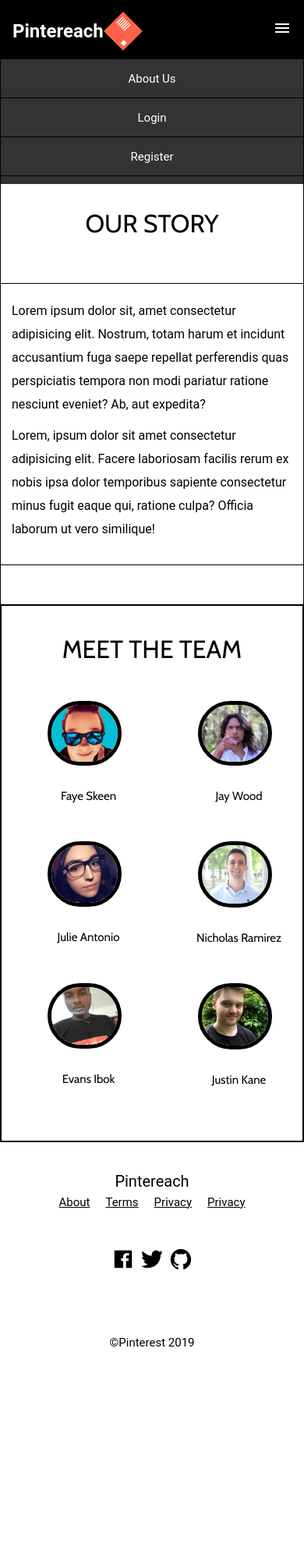
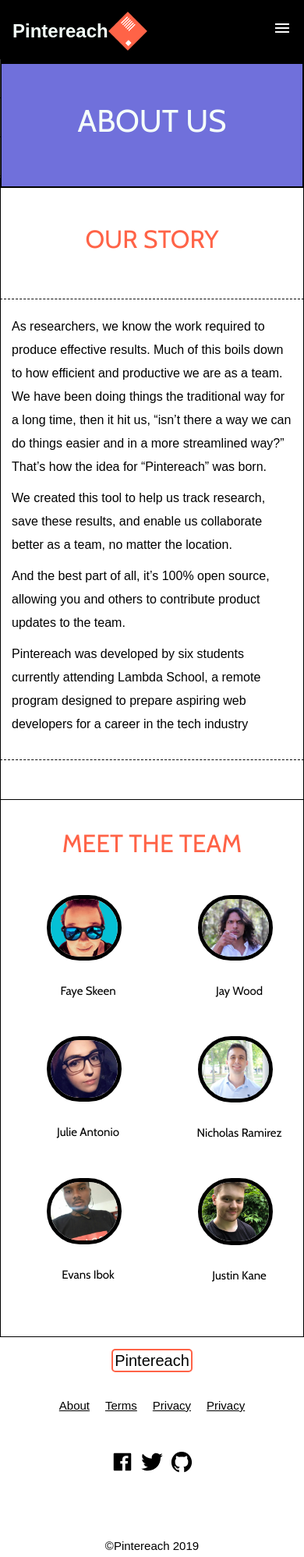
Before and after one commit to Build-Week-Pintereach-1/Marketing-page, a plain HTML site: page about.html in a window 390 px wide. Shown: the top 1997 px of the page at 78% size. Before the commit the page ends 1760 px from the top, so only its background shows below. Drawn offline with nearby package versions, Linux system fonts and the light colour scheme.

Commit message:
finished marketing site

```diff
--- a/about.html
+++ b/about.html
@@ -3,7 +3,7 @@
     <head>
         <meta charset="utf-8">
 
-        <title>Pintereach</title>
+        <title>About Us | Pintereach</title>
         <meta name="viewport" content="width=device-width, initial-scale=1.0">
         <link href="https://fonts.googleapis.com/css?family=Cabin&display=swap" rel="stylesheet">
         <link rel="stylesheet" href="css/aboutpage.css">
@@ -14,8 +14,8 @@
 
         <header>
             <img src="/img/logo/pintereach-icon.png" alt="">
-            <div class="logo">Pintereach</div>
-            <nav class="active">
+            <div class="logo" id="home"><a href="index.html">Pintereach</a></div>
+            <nav>
                 <ul>
                     <li><a href="about.html">About Us</a></li>
                     <li><a href="#">Login</a></li>
@@ -36,8 +36,11 @@
             <div class="our-story">
                 <h2>OUR STORY</h2>
                 <div class="text-box">
-                    <p>Lorem ipsum dolor sit, amet consectetur adipisicing elit. Nostrum, totam harum et incidunt accusantium fuga saepe repellat perferendis quas perspiciatis tempora non modi pariatur ratione nesciunt eveniet? Ab, aut expedita?</p>
-                    <p>Lorem, ipsum dolor sit amet consectetur adipisicing elit. Facere laboriosam facilis rerum ex nobis ipsa dolor temporibus sapiente consectetur minus fugit eaque qui, ratione culpa? Officia laborum ut vero similique!</p>
+                    <p>As researchers, we know the work required to produce effective results. Much of this boils down to how efficient and productive we are as a team. We have been doing things the traditional way for a long time, then it hit us, “isn’t there a way we can do things easier and in a more streamlined way?” That’s how the idea for “Pintereach” was born.</p>
+                    <p>We created this tool to help us track research, save these results, and enable us collaborate better as a team, no matter the location.</p>
+                    <p>And the best part of all, it’s 100% open source, allowing you and others to contribute product updates to the team.</p>
+                    <p>Pintereach was developed by six students currently attending Lambda School, a remote program designed to prepare aspiring web developers for a career in the tech industry</p>
+
                 </div>
             </div>
             <div class="team">
@@ -104,7 +107,7 @@
         <footer>
             <div class="links">
                 <div class="logo">
-                    <span>Pintereach</span>
+                    <span><a href="#home">Pintereach</a></span>
                 </div>
                 <div class="footernav">
                     <ul>
@@ -121,7 +124,7 @@
                 </div>
             </div>
             <div class="copyright">
-                <span>&COPY;Pinterest 2019</span>
+                <span>&COPY;Pintereach 2019</span>
             </div>
         </footer>
 
--- a/less/aboutpage.less
+++ b/less/aboutpage.less
@@ -4,16 +4,25 @@
 @import "global";
 @import "nav";
 
+.toggle-class {
+    display: none;
+}
+
 .main-content {
-    margin-top: 50px;
+    margin-top: 70px;
     border: 1px solid black;
     height: auto;
+    margin-bottom: 1rem;
     .banner {
         height: 20vh;
         border: 1px solid black;
         display: flex;
         justify-content: center;
         align-items: center;
+        background-color: #7070db;
+        h1 {
+            color: #F5FFFA;
+        }
     }
     .our-story {
         border-top: 1px solid black;
@@ -25,10 +34,11 @@
         h2 {
             text-align: center;
             margin: 5rem;
+            color: #FF6347;
         }
         .text-box {
-            border-top: 1px solid black;
-            border-bottom: 1px solid black;
+            border-top: 1px dashed black;
+            border-bottom: 1px dashed black;
             width: 600px;
             margin-bottom: 5rem;
             padding: 2rem;
@@ -41,7 +51,6 @@
         }
     }
     .team  {
-        border: 1px solid black;
         display: flex;
         justify-content: center;
         .team-container {
@@ -58,6 +67,7 @@
             .title {
                 text-align: center;
                 margin-top: 4rem;
+                color: #FF6347;
             }
             .profiles {
 
--- a/less/footer.less
+++ b/less/footer.less
@@ -2,7 +2,7 @@
     height: auto;
     font-size: 1.5rem;
     max-width: 900px;
-    margin: 30px auto;
+    margin: 0rem auto 4rem auto;
 
 
     .links {
@@ -16,8 +16,17 @@
         }
         .logo {
             font-size: 2rem;
+            cursor: pointer;
+            color: black;
             @media @mobile {
                 padding-bottom: 10px;
+            }
+            a {
+                text-decoration: none;
+                color: black;
+                padding: 2px;
+                border: 2px solid #FF6347;
+                border-radius: 5px;
             }
         }
         .footernav ul {
@@ -28,10 +37,12 @@
             }
             @media @mobile {
                 padding-bottom: 20px;
+                margin-top: 3rem;
             }
         }
         .icons {
             font-size: 3rem;
+            cursor: pointer;
             @media @mobile {
                 padding: 3rem;
             }
--- a/less/global.less
+++ b/less/global.less
@@ -7,7 +7,7 @@
 }
 
 html, body {
-    font-family: 'Roboto', sans-serif;
+    font-family: sans-serif;
 }
 
 h1, h2, h3, h4, h5 {
--- a/less/homepage.less
+++ b/less/homepage.less
@@ -84,6 +84,9 @@
             display: flex;
             flex-wrap: wrap;
             margin: 5rem 0rem 5rem 0rem;
+            h2 {
+                color: #FF6347;
+            }
             .box3 {
                 padding-left: 20%;
             }
--- a/less/nav.less
+++ b/less/nav.less
@@ -15,13 +15,17 @@
         width: 5rem;
     }
     .logo {
-       color: white;
+       color: #F5FFFA;
        height: auto;
        line-height: 50px;
        font-size: 24px;
        float: left;
        font-weight: bold;
-
+       cursor: pointer;
+       a {
+           text-decoration: none;
+           color: #F5FFFA;
+       }
     }
     nav {
         float: right;
@@ -29,7 +33,7 @@
         @media @mobile {
             position: absolute;
             width: 100%;
-            height: 16rem;
+            height: 15.2rem;
             background: #333;
             top: 75px;
             left: -100%;
@@ -59,7 +63,6 @@
                 }
                 a:hover {
                     color: orange;
-                    border: 1px solid grey;
                 }
             }
 
```
Also changed, not shown: index.html (+10 -10 lines), css/aboutpage.css, css/index.css, 1 other file.
